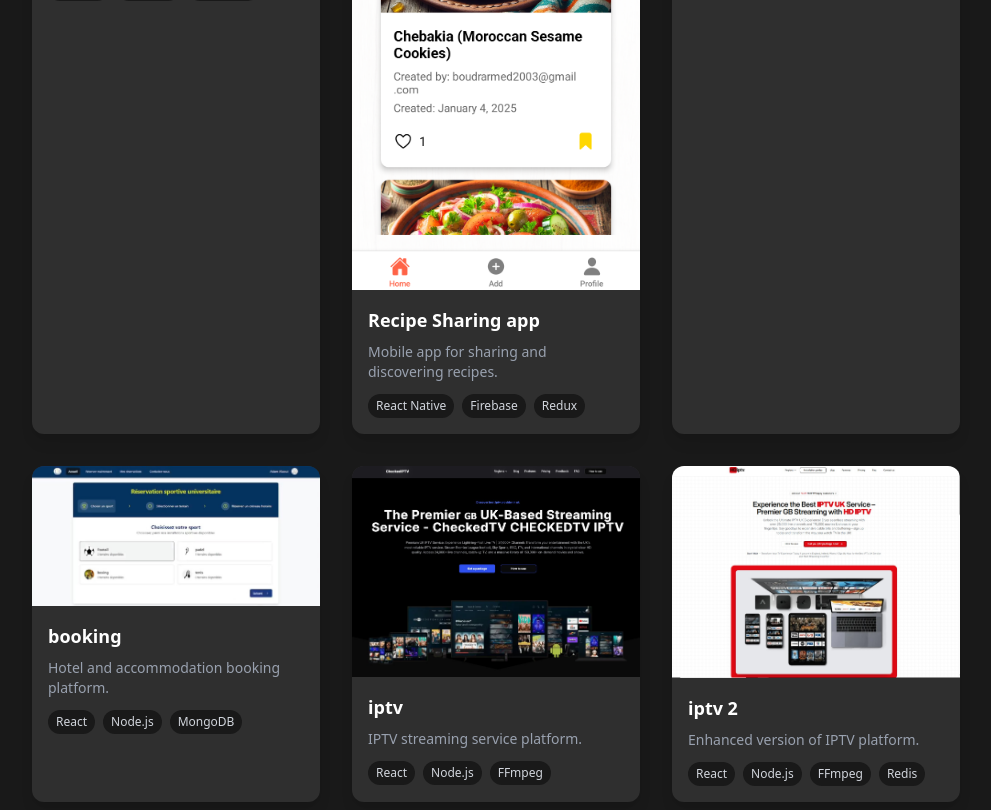
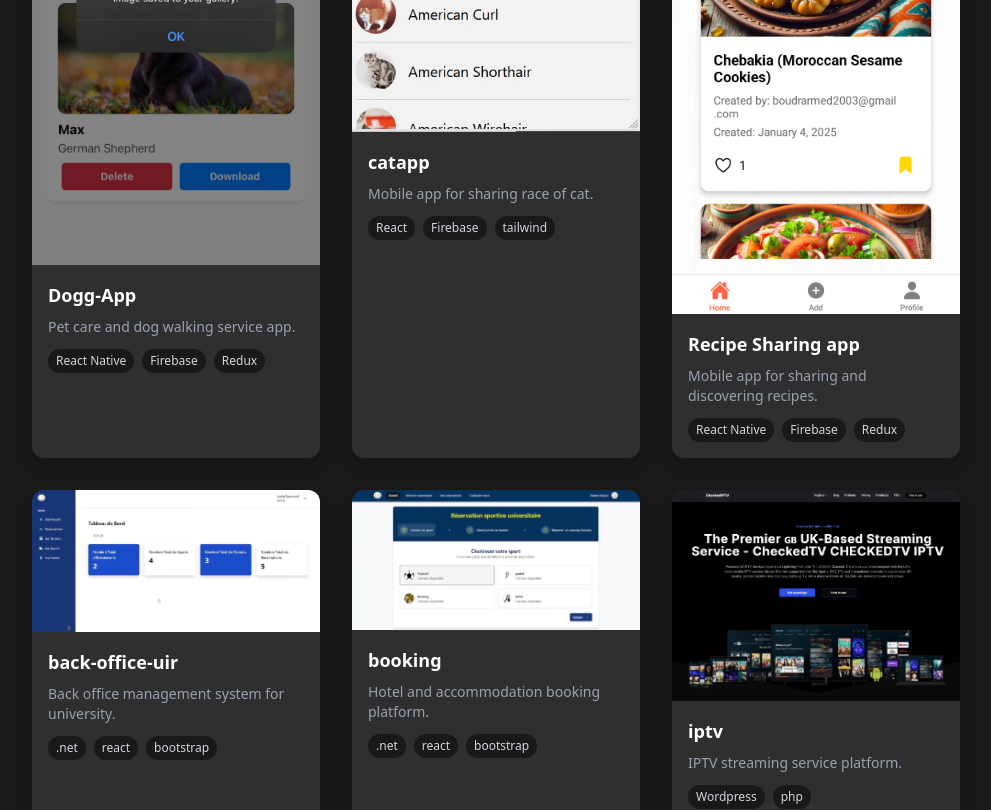
Before and after one commit to MohamedBerraho123/portfoliohostmohamed, a React (Vite) app: page /projects in a window 1280 px wide. Shown: the part 940-1750 px from the top of the page, without its empty margins (0-991 px from the left). Built offline with nearby package versions, Linux system fonts and the light colour scheme.

Commit message:
fixe projects

```diff
--- a/src/components/projects.jsx
+++ b/src/components/projects.jsx
@@ -8,6 +8,7 @@ import Recipe from "../assets/projects/recipesharing.png"
 import backofficeuir from "../assets/projects/backofficeuir.png"
 import booking from "../assets/projects/booking.jpg"
 import iptv from "../assets/projects/iptv.jpg"
+import catapp from "../assets/projects/catapp.jpg"
 import iptv2 from "../assets/projects/iptv2.jpg"
 import Mansarrealstate from "../assets/projects/Mansarrealstate.jpg"
 import TripsMorocco from "../assets/projects/TripsMorocco.jpg"
@@ -56,14 +57,22 @@ const Projects = ({ isDarkMode, isTransitioning }) => {
         },
         {
             id: 4,
-            name: "Survey",
-            type: "websites",
-            image: Survey,
-            description: "Online survey creation and management system.",
-            technologies: ["Angular", "Firebase", "Bootstrap"]
+            name: "Dogg-App",
+            type: "mobile",
+            image: Doggapp,
+            description: "Pet care and dog walking service app.",
+            technologies: ["React Native", "Firebase", "Redux"]
         },
         {
             id: 5,
+            name: "catapp",
+            type: "mobile",
+            image: catapp,
+            description: "Mobile app for sharing race of cat.",
+            technologies: ["React", "Firebase", "tailwind"]
+        },
+        {
+            id: 6,
             name: "Recipe Sharing app",
             type: "mobile",
             image: Recipe,
@@ -71,69 +80,69 @@ const Projects = ({ isDarkMode, isTransitioning }) => {
             technologies: ["React Native", "Firebase", "Redux"]
         },
         {
-            id: 6,
+            id: 7,
             name: "back-office-uir",
             type: "websites",
             image: backofficeuir,
             description: "Back office management system for university.",
-            technologies: ["Vue.js", "Laravel", "PostgreSQL"]
+            technologies: [".net", "react","bootstrap"]
         },
         {
-            id: 7,
+            id: 8,
             name: "booking",
             type: "websites",
             image: booking,
             description: "Hotel and accommodation booking platform.",
-            technologies: ["React", "Node.js", "MongoDB"]
+            technologies: [".net", "react","bootstrap"]
         },
         {
-            id: 8,
+            id: 9,
             name: "iptv",
             type: "websites",
             image: iptv,
             description: "IPTV streaming service platform.",
-            technologies: ["React", "Node.js", "FFmpeg"]
+            technologies: ["Wordpress", "php"]
         },
         {
-            id: 9,
+            id: 10,
             name: "iptv 2",
             type: "websites",
             image: iptv2,
             description: "Enhanced version of IPTV platform.",
-            technologies: ["React", "Node.js", "FFmpeg", "Redis"]
+            technologies: ["Astro","bootstrap"]
         },
         {
-            id: 10,
+            id: 11,
             name: "Mansar-real-state",
             type: "websites",
             image: Mansarrealstate,
             description: "Real estate listing and management platform.",
-            technologies: ["React", "Node.js", "MongoDB"]
+            technologies: ["Astro","bootstrap"]
         },
         {
-            id: 11,
+            id: 12,
             name: "Trips-Morocco",
             type: "websites",
             image: TripsMorocco,
             description: "Travel and tourism platform for Morocco.",
-            technologies: ["React", "Node.js", "MongoDB"]
+            technologies: ["Wordpress", "php"]
         },
         {
-            id: 12,
+            id: 13,
             name: "Fire-iptv",
             type: "websites",
             image: Fireiptv,
             description: "FireTV compatible IPTV application.",
-            technologies: ["React Native", "Node.js", "FFmpeg"]
+            technologies: ["Wordpress", "php"]
         },
         {
-            id: 13,
-            name: "Dogg-App",
-            type: "mobile",
-            image: Doggapp,
-            description: "Pet care and dog walking service app.",
-            technologies: ["React Native", "Firebase", "Redux"]
-        }
+            id: 14,
+            name: "Survey",
+            type: "websites",
+            image: Survey,
+            description: "Online survey creation and management system.",
+            technologies: ["React", "Firebase", "Bootstrap"]
+        },
     ];
 
     // Filter projects based on active filter
@@ -145,7 +154,7 @@ const Projects = ({ isDarkMode, isTransitioning }) => {
         <div className={`min-h-screen w-full lg:pr-72 transition-colors duration-500 ease-in-out
             ${isDarkMode ? 'bg-[#191919] text-white' : 'bg-gray-50 text-gray-900'}
             ${isTransitioning ? 'pointer-events-none' : ''}`}
-        >
+        >FFmpeg
             <div className="max-w-7xl mx-auto px-4 py-8 sm:px-6 lg:px-8">
                 <motion.div
                     initial={{ opacity: 0, y: 20 }}
@@ -167,8 +176,8 @@ const Projects = ({ isDarkMode, isTransitioning }) => {
                             key={filter.id}
                             onClick={() => setActiveFilter(filter.id)}
                             className={`px-4 py-2 rounded-lg transition-all duration-200 text-sm sm:text-base ${activeFilter === filter.id
-                                    ? 'bg-[#252525] text-white'
-                                    : 'text-gray-400 hover:text-white'
+                                ? 'bg-[#252525] text-white'
+                                : 'text-gray-400 hover:text-white'
                                 }`}
                         >
                             {filter.label}
```
Also changed, not shown: src/assets/projects/catapp.jpg (added).
